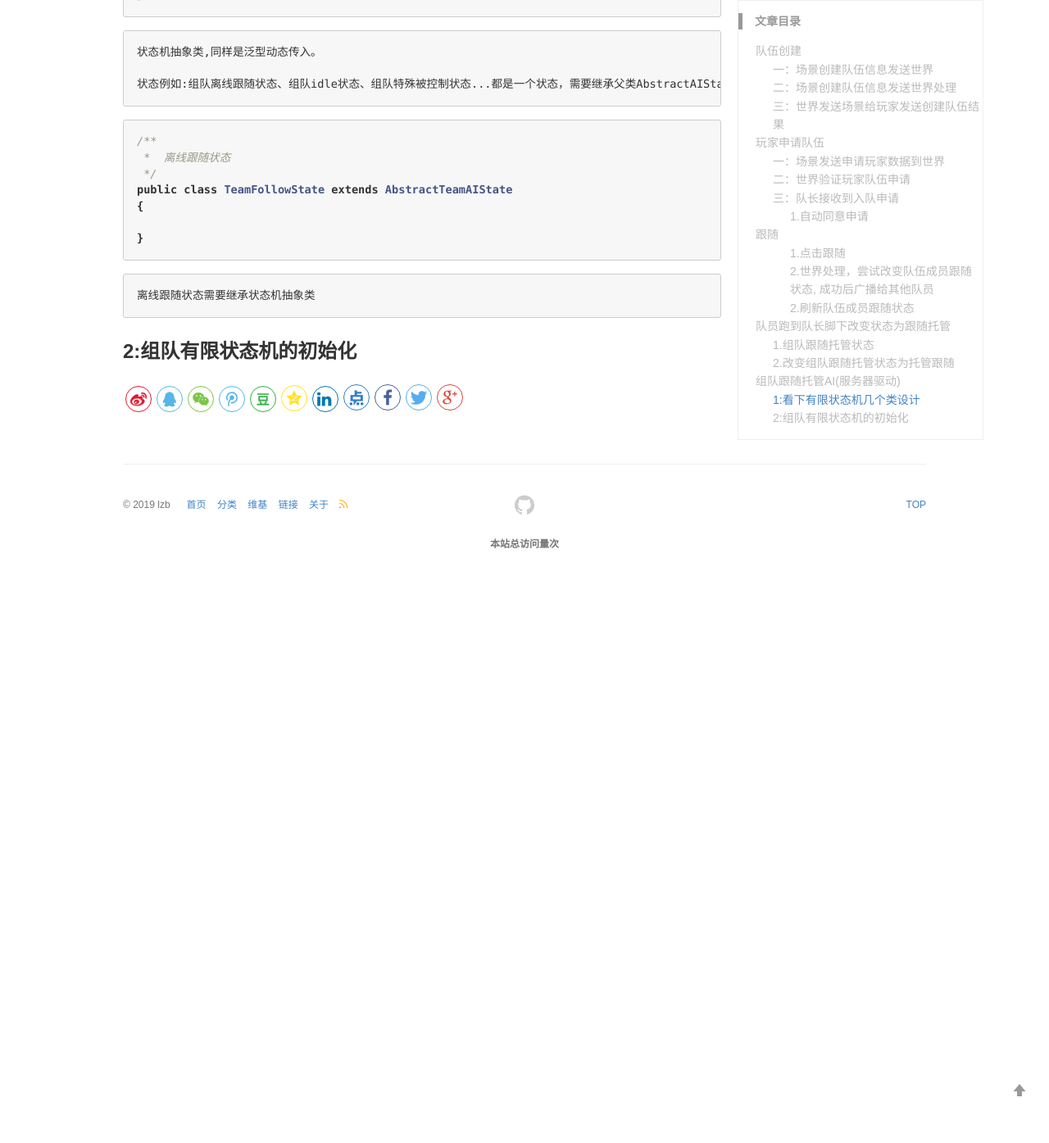
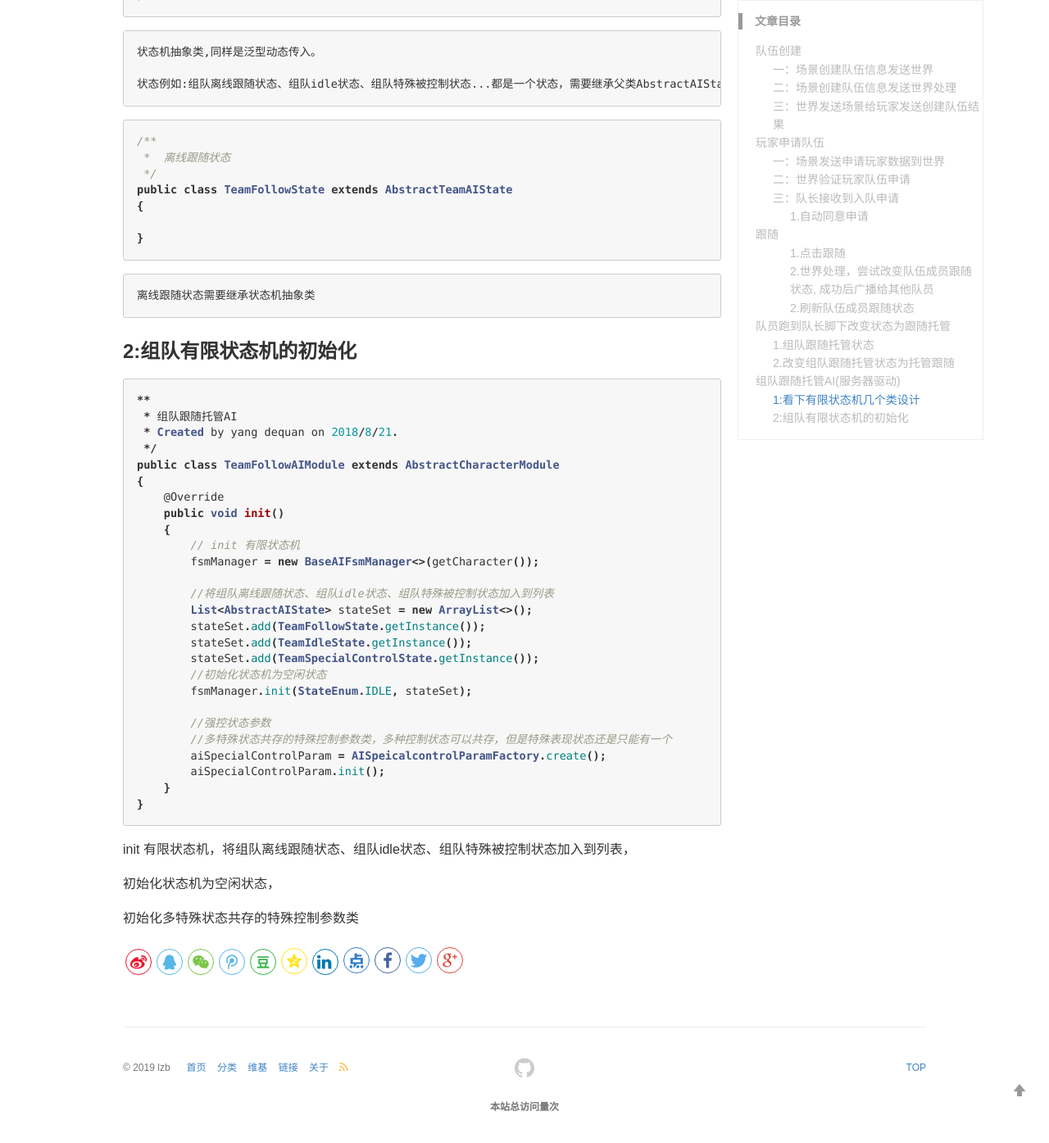
Before and after one commit to lizb0907/lizb0907.github.io, a Jekyll site: the page built from _posts/mmo-game/2018-09-06-Team.md, in a window 1280 px wide and 1400 px high, scrolled down 14294 px. Shown: the top 1395 px of the window at 82% size. Built offline with Jekyll 4.4.1, drawn with Linux system fonts in a browser that asks for light colours; comment, search, counter and statistics services are not loaded; before the commit the page ends 15007 px from its top, so only the background shows below that.

Commit message:
update team map and add concurrentLinkedQueue

````diff
--- a/_posts/mmo-game/2018-09-06-Team.md
+++ b/_posts/mmo-game/2018-09-06-Team.md
@@ -697,3 +697,37 @@ public class TeamFollowState extends AbstractTeamAIState
 ```
 
 ### 2:组队有限状态机的初始化
+
+```java
+**
+ * 组队跟随托管AI
+ * Created by yang dequan on 2018/8/21.
+ */
+public class TeamFollowAIModule extends AbstractCharacterModule
+{
+    @Override
+    public void init()
+    {
+        // init 有限状态机
+        fsmManager = new BaseAIFsmManager<>(getCharacter());
+
+        //将组队离线跟随状态、组队idle状态、组队特殊被控制状态加入到列表
+        List<AbstractAIState> stateSet = new ArrayList<>();
+        stateSet.add(TeamFollowState.getInstance());
+        stateSet.add(TeamIdleState.getInstance());
+        stateSet.add(TeamSpecialControlState.getInstance());
+        //初始化状态机为空闲状态
+        fsmManager.init(StateEnum.IDLE, stateSet);
+
+        //强控状态参数
+        //多特殊状态共存的特殊控制参数类，多种控制状态可以共存，但是特殊表现状态还是只能有一个
+        aiSpecialControlParam = AISpeicalcontrolParamFactory.create();
+        aiSpecialControlParam.init();
+    }
+}
+```
+init 有限状态机，将组队离线跟随状态、组队idle状态、组队特殊被控制状态加入到列表，
+
+初始化状态机为空闲状态，
+
+初始化多特殊状态共存的特殊控制参数类
````
Also changed, not shown: _posts/concurrent/2020-01-02-ConcurrentLinkedQueue.md (added, +36 -0 lines), _posts/mmo-game/2019-11-20-Map.md (+8 -1 lines).
